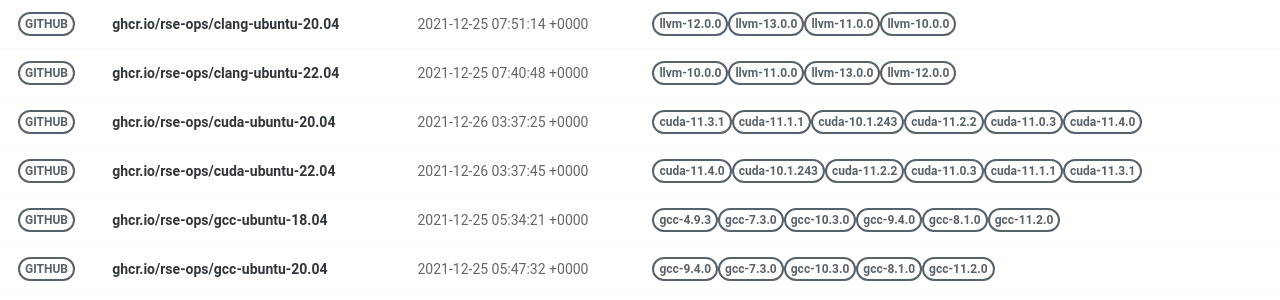
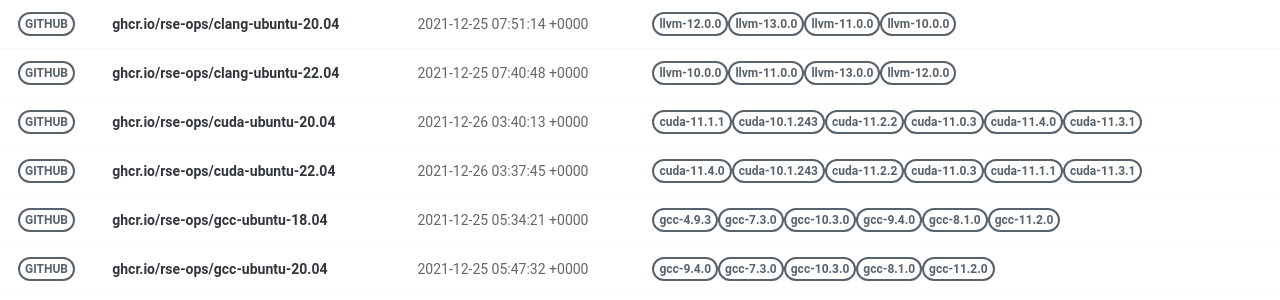
Before and after one commit to rse-ops/docker-images, a Jekyll site: the page built from pages/index.md, in a window 1280 px wide. Shown: the part 179-479 px from the top of the page. Built offline with Jekyll 4.4.1, drawn with Linux system fonts in a browser that asks for light colours; nearby versions of some CDN libraries.

Commit message:
Automated push to update library 2021-12-26

```diff
--- a/_library/ghcr.io-rse-ops-cuda-ubuntu-20.04.md
+++ b/_library/ghcr.io-rse-ops-cuda-ubuntu-20.04.md
@@ -1,14 +1,11 @@
 ---
 layout: container
 name: ghcr.io/rse-ops/cuda-ubuntu-20.04
-updated_at: 2021-12-26 03:37:25.091719
+updated_at: 2021-12-26 03:40:13.260906
 
 
 container_url: https://github.com/orgs/rse-ops/packages/container/package/cuda-ubuntu-20.04
 versions:
- - tag: cuda-11.3.1
-   dockerfile: https://github.com/rse-ops/docker-images/blob/main/ubuntu/cuda/Dockerfile
-   manifest: https://crane.ggcr.dev/manifest/ghcr.io/rse-ops/cuda-ubuntu-20.04:cuda-11.3.1
  - tag: cuda-11.1.1
    dockerfile: https://github.com/rse-ops/docker-images/blob/main/ubuntu/cuda/Dockerfile
    manifest: https://crane.ggcr.dev/manifest/ghcr.io/rse-ops/cuda-ubuntu-20.04:cuda-11.1.1
```
Also changed, not shown: other parts of _library/ghcr.io-rse-ops-cuda-ubuntu-20.04.md (+3 -0 lines).
